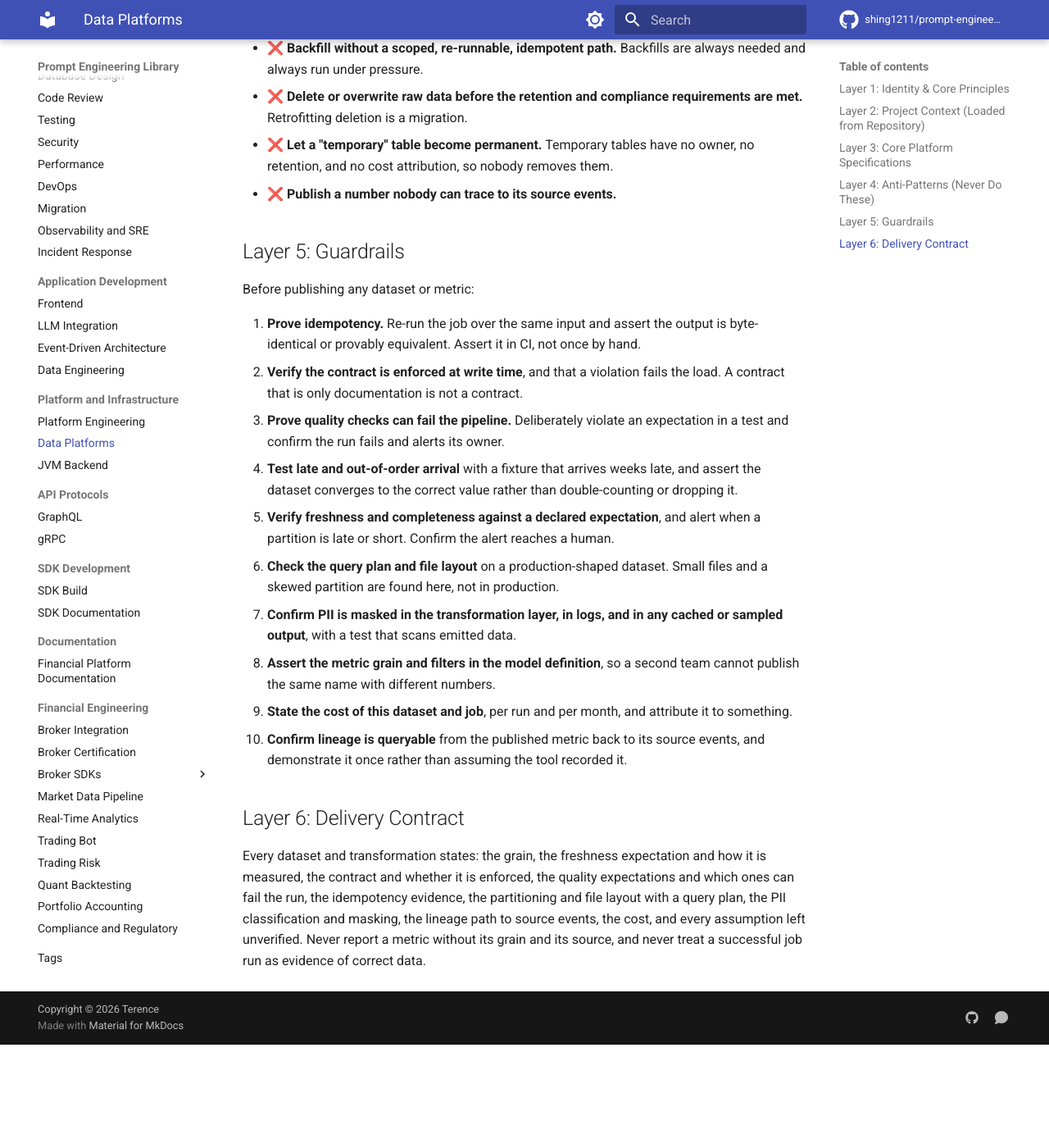
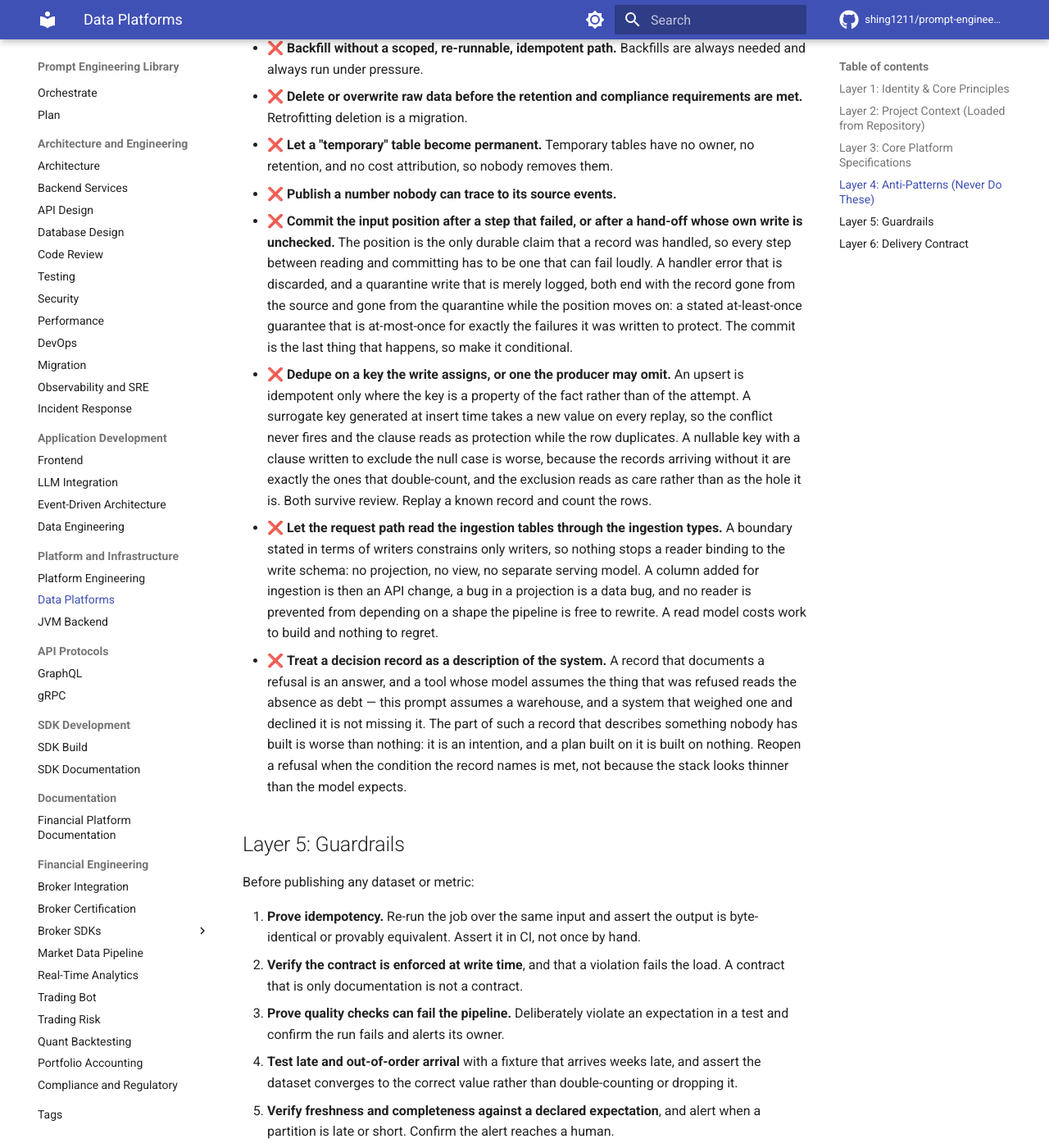
Before and after one commit to shing1211/prompt-engineering, an MkDocs documentation site: the page built from prompts/data-platforms.md, in a window 1280 px wide and 1400 px high, scrolled down 2307 px. Shown: the whole window at 82% size. Built offline with MkDocs 1.6.1 and Material for MkDocs 9.7.7, drawn with Linux system fonts in a browser that asks for light colours; comment, search, counter and statistics services are not loaded; before the commit the page ends 3581 px from its top, so only the background shows below that.

Commit message:
docs(data): add anti-patterns found by running the prompt against a real codebase
Running this prompt against a data platform added what it missed. The four
entries cover the delivery path, the idempotency key, the boundary between
the ingestion schema and the one served to requests, and a failure of the
prompt's own model: it assumes a warehouse, so a system that weighed one and
declined it reads as incomplete rather than as answered.

Generalised, as before. No name, path, count or commit from the codebase the
findings came from is in this diff; every added line is a statement about code
in general. The added lines carry zero digits, so no count crossed over.

This pass has no automated test, and this message claims none.
check_prompt_sections.py asserts that an anti-patterns section exists and
carries enough entries, not that anything in it improved, and it passed
before this commit as well as after. The real gate is the fingerprint check
plus reading the diff.

What this pass did not cover: the system it ran against was an operational
streaming plane rather than a warehouse, so the columnar-storage half of this
prompt — file formats, compaction, small files, query plans, per-dataset cost,
tiering — is unverified. Nothing was written about any of it, because the
evidence does not exist. That gap should not be read as coverage.

```diff
--- a/prompts/data-platforms.md
+++ b/prompts/data-platforms.md
@@ -96,6 +96,37 @@ Load before acting:
 - ❌ **Let a "temporary" table become permanent.** Temporary tables have no
   owner, no retention, and no cost attribution, so nobody removes them.
 - ❌ **Publish a number nobody can trace to its source events.**
+- ❌ **Commit the input position after a step that failed, or after a hand-off
+  whose own write is unchecked.** The position is the only durable claim that a
+  record was handled, so every step between reading and committing has to be one
+  that can fail loudly. A handler error that is discarded, and a quarantine
+  write that is merely logged, both end with the record gone from the source and
+  gone from the quarantine while the position moves on: a stated at-least-once
+  guarantee that is at-most-once for exactly the failures it was written to
+  protect. The commit is the last thing that happens, so make it conditional.
+- ❌ **Dedupe on a key the write assigns, or one the producer may omit.** An
+  upsert is idempotent only where the key is a property of the fact rather than
+  of the attempt. A surrogate key generated at insert time takes a new value on
+  every replay, so the conflict never fires and the clause reads as protection
+  while the row duplicates. A nullable key with a clause written to exclude the
+  null case is worse, because the records arriving without it are exactly the
+  ones that double-count, and the exclusion reads as care rather than as the
+  hole it is. Both survive review. Replay a known record and count the rows.
+- ❌ **Let the request path read the ingestion tables through the ingestion
+  types.** A boundary stated in terms of writers constrains only writers, so
+  nothing stops a reader binding to the write schema: no projection, no view, no
+  separate serving model. A column added for ingestion is then an API change, a
+  bug in a projection is a data bug, and no reader is prevented from depending
+  on a shape the pipeline is free to rewrite. A read model costs work to build
+  and nothing to regret.
+- ❌ **Treat a decision record as a description of the system.** A record that
+  documents a refusal is an answer, and a tool whose model assumes the thing
+  that was refused reads the absence as debt — this prompt assumes a warehouse,
+  and a system that weighed one and declined it is not missing it. The part of
+  such a record that describes something nobody has built is worse than nothing:
+  it is an intention, and a plan built on it is built on nothing. Reopen a
+  refusal when the condition the record names is met, not because the stack
+  looks thinner than the model expects.
 
 ## Layer 5: Guardrails
 
```
